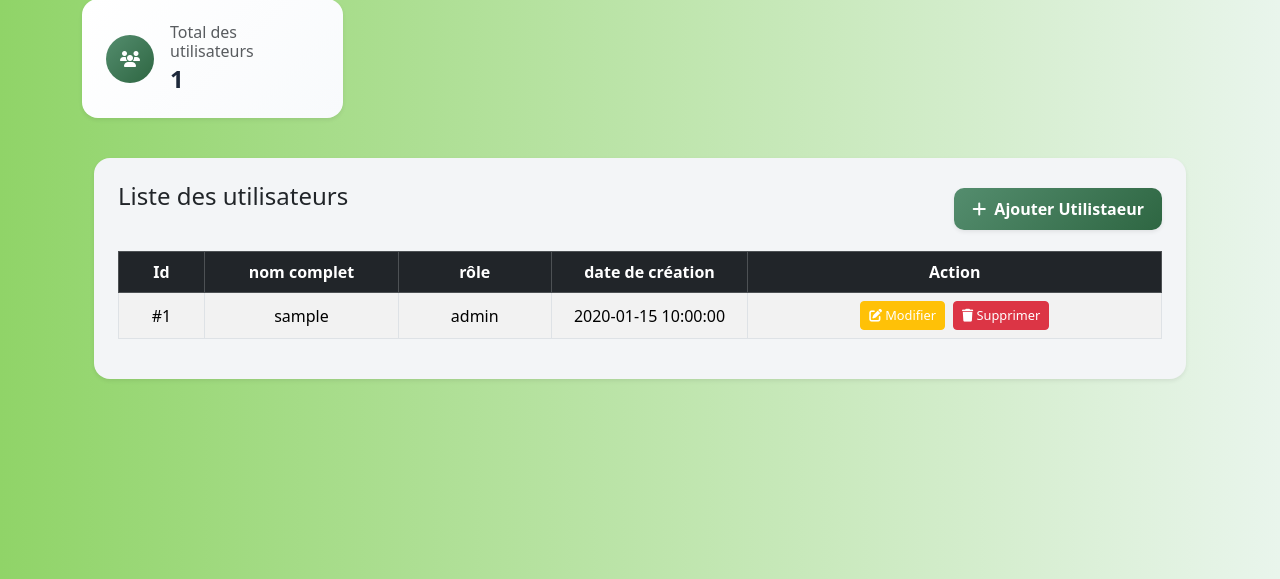
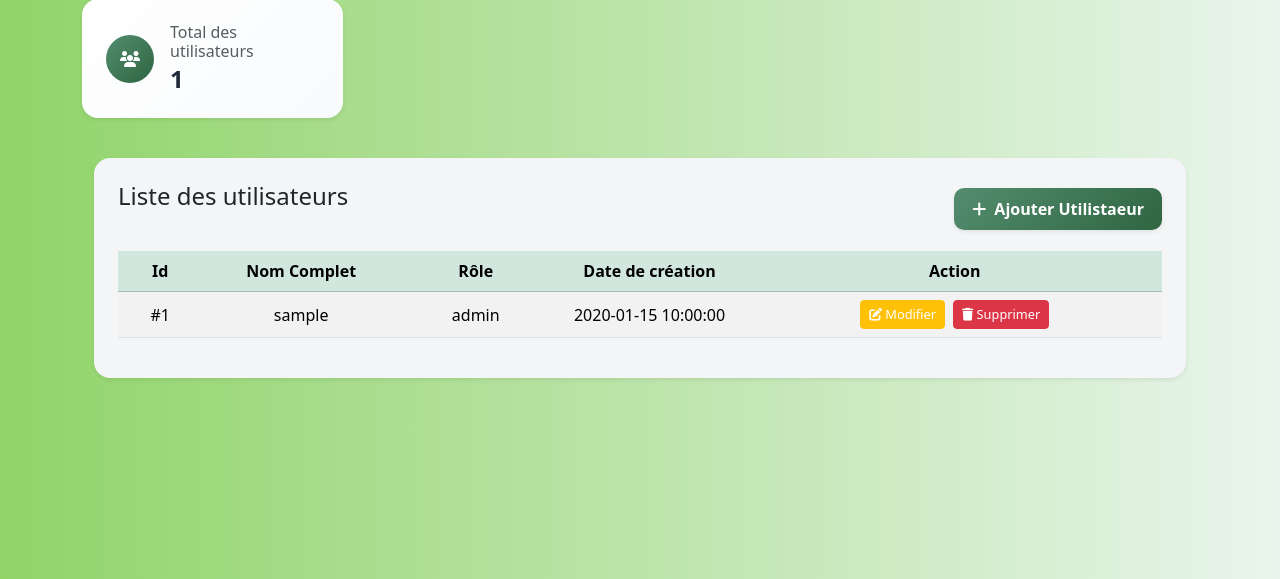
Before and after one commit to karroumi23/cabinet-medical-healthy-first, a PHP site: template views/user/liste_users.php in a window 1280 px wide. Shown: the part 105-684 px from the top of the page. Run offline with PHP 8.4, Linux system fonts and the light colour scheme; the template is opened without the code that fills it: most values are stand-ins (such as "Sample title", 1, 10 or a date in 2020); some libraries are stand-ins or nearby versions.

Commit message:
changed color of 'thead'from dark to success-color & change the redirection after create user from login page to list patients

```diff
--- a/controller/AuthController.php
+++ b/controller/AuthController.php
@@ -56,7 +56,7 @@ class AuthController {
             User::createUser($username, $hashedPassword, $role);
             $_SESSION['message'] = "L'utilisateur $username a été bien ajouté.";
           //redirection
-            header('Location: index.php?action=login');
+            header('Location: index.php?action=listUsers');
             exit;
          } else {
             // If not POST, redirect to form
--- a/views/patient/liste_patients.php
+++ b/views/patient/liste_patients.php
@@ -78,7 +78,7 @@
                <thead class="table-success text-center" >
                 <tr>
                     <th style="width: 10px;">Id</th>
-                    <th style="width: 80px;">nom-co</th>
+                    <th style="width: 80px;">Nom-co</th>
                     <th style="width: 30px;">Dossier</th>
                     <th style="width: 50px;">Age</th>
                     <th style="width: 15px;">Genre</th>
--- a/views/user/liste_users.php
+++ b/views/user/liste_users.php
@@ -63,13 +63,13 @@
 
               </div>
               <div class="table-responsive custom-table w-100" >
-                <table class="table table-bordered table-hover text-center table-striped align-middle w-100">
-                   <thead class="table-dark text-center">
+                <table class="table table-hover table-striped align-middle  p-2 text-center">
+                   <thead class="table-success text-center" >
                        <tr>
                         <th style="width: 10px;">Id</th>
-                        <th style="width: 30px;">nom complet</th>
-                        <th style="width: 20px;">rôle</th>
-                        <th style="width: 80px;">date de création</th>
+                        <th style="width: 30px;">Nom Complet</th>
+                        <th style="width: 20px;">Rôle</th>
+                        <th style="width: 80px;">Date de création</th>
                         <th style="width: 120px;" >Action</th>
                        </tr>
                      </thead>
```
